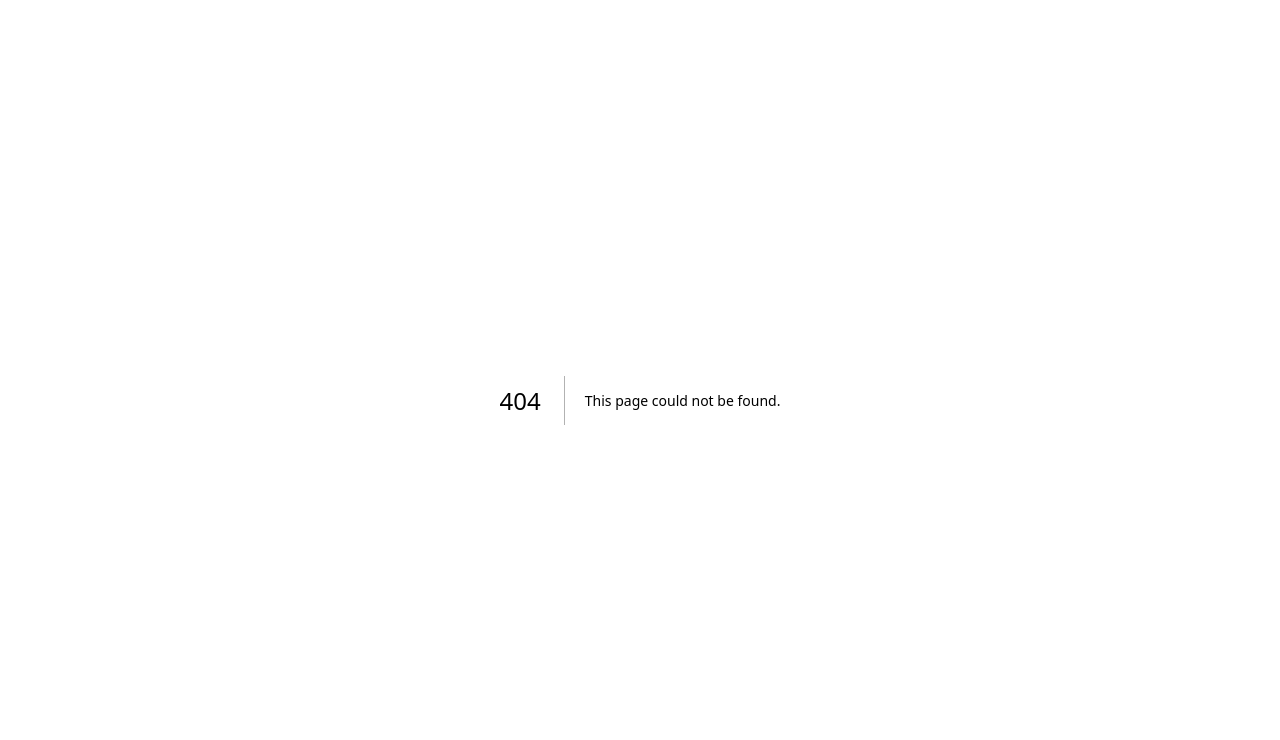
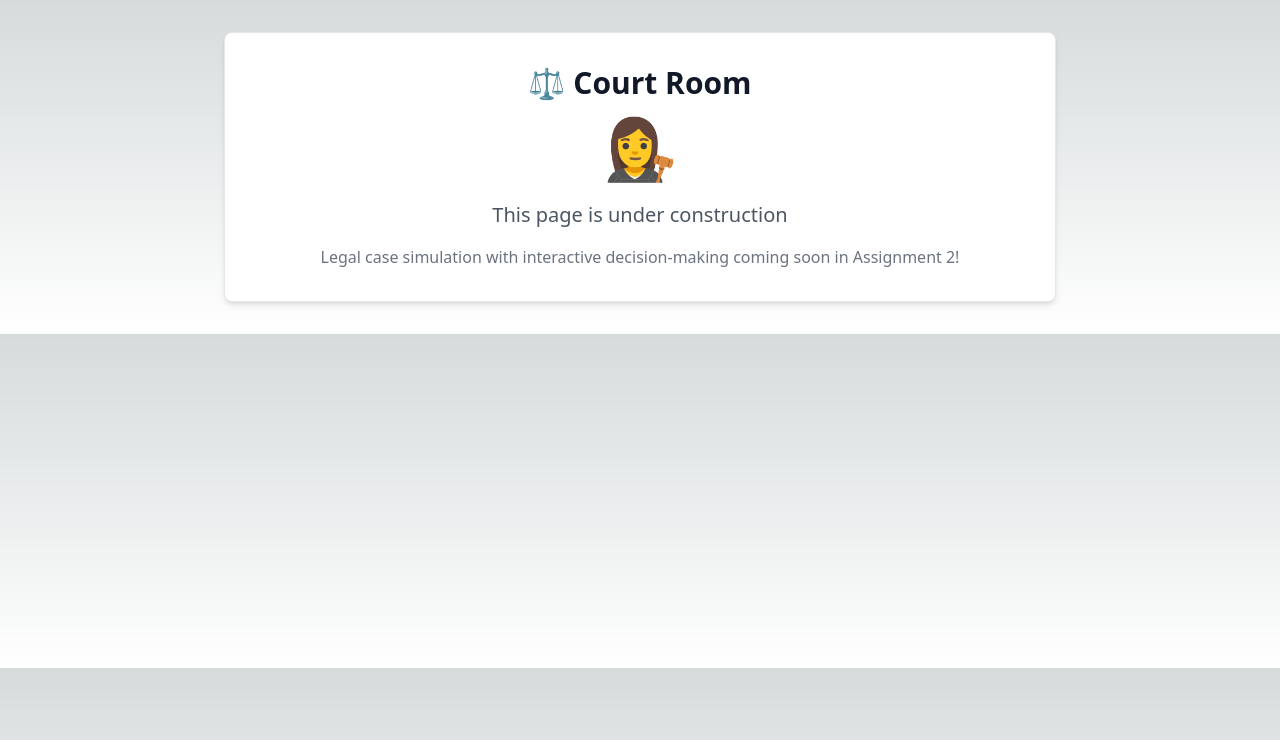
Before and after one commit to zaher-aa/CWA, a Next.js app: page /court-room in a window 1280 px wide. Before the commit this address had no page. Shown: the top 740 px of the page. Built offline with nearby package versions, Linux system fonts and the light colour scheme.

Commit message:
Add court room simulation page

```diff
--- /dev/null
+++ b/src/app/court-room/page.tsx
@@ -0,0 +1,18 @@
+export default function CourtRoomPage() {
+  return (
+    <div className="max-w-4xl mx-auto px-4 sm:px-6 lg:px-8 py-8">
+      <div className="bg-white dark:bg-gray-800 rounded-lg shadow-md border border-gray-200 dark:border-gray-700 p-8 text-center">
+        <h1 className="text-3xl font-bold text-gray-900 dark:text-white mb-4">
+          ⚖️ Court Room
+        </h1>
+        <div className="text-6xl mb-6">👩‍⚖️</div>
+        <p className="text-xl text-gray-600 dark:text-gray-400 mb-4">
+          This page is under construction
+        </p>
+        <p className="text-gray-500 dark:text-gray-500">
+          Legal case simulation with interactive decision-making coming soon in Assignment 2!
+        </p>
+      </div>
+    </div>
+  )
+}
```
